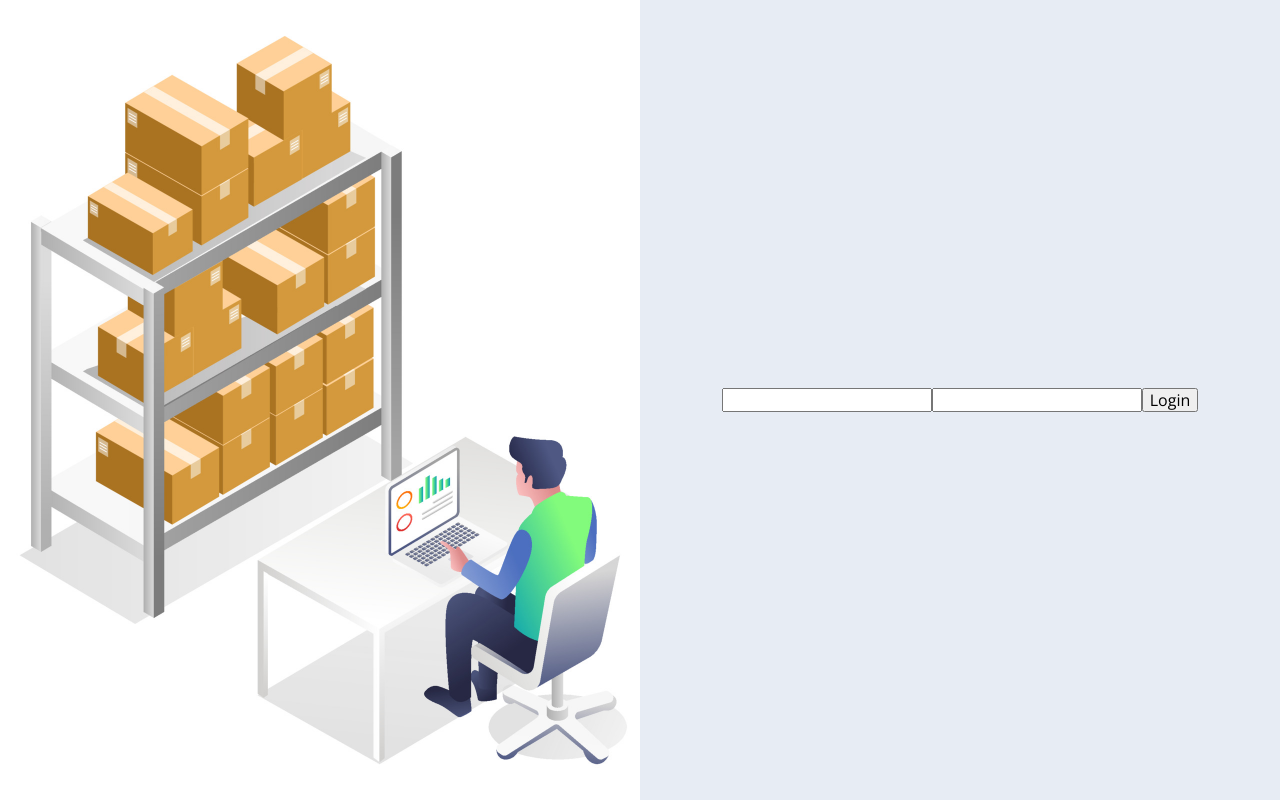
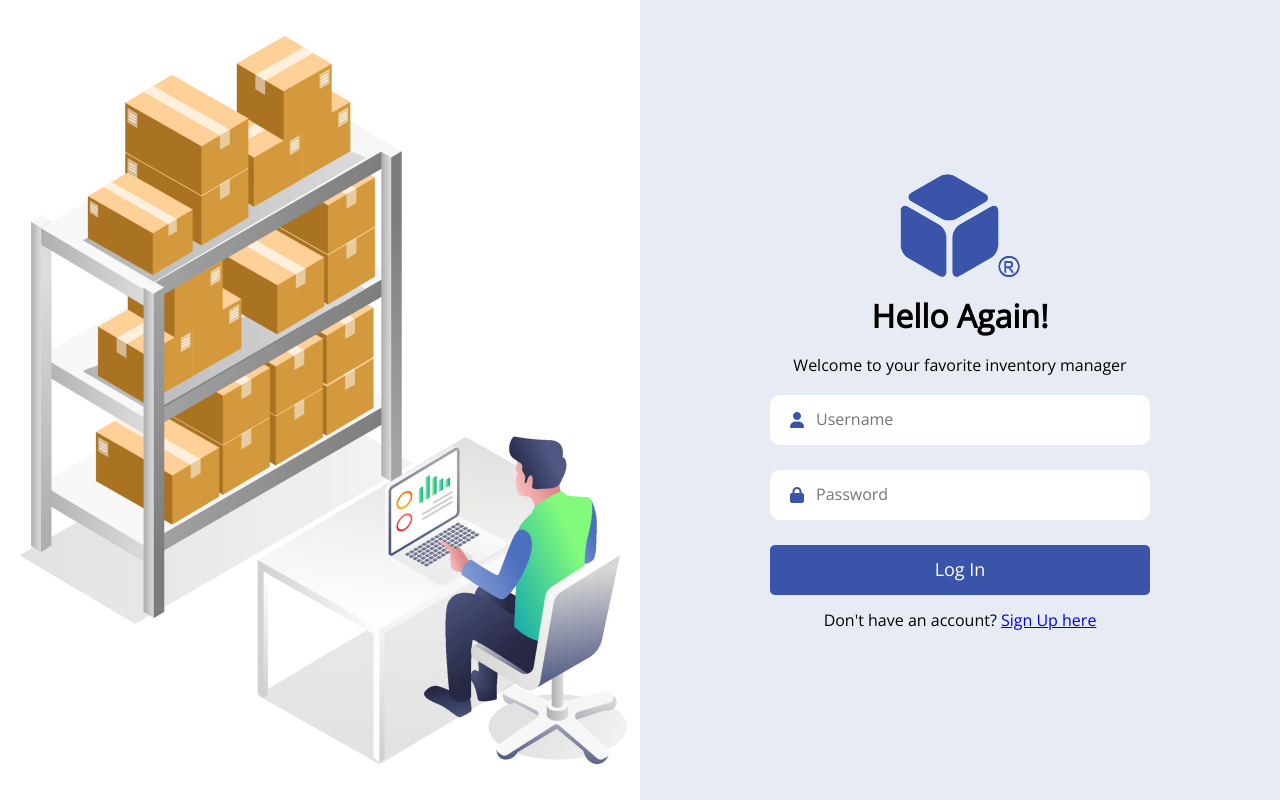
Before and after one commit to Giovanni-Romana-Cuesta/simple-inventory-app, a React (Create React App) app: page /login in a window 1280 px wide. Built offline with nearby package versions, Linux system fonts and the light colour scheme.

Commit message:
Create login for desktop

```diff
--- a/src/App.tsx
+++ b/src/App.tsx
@@ -2,7 +2,7 @@ import React from 'react';
 import { BrowserRouter, Routes, Route } from 'react-router-dom';
 import Home from './components/Home/Home';
 import Login from './components/Login/Login';
-import SignIn from './components/SignIn/SignIn';
+import SignIn from './components/SignUp/SignUp';
 
 function App() {
   return (
--- a/src/components/Login/Login.css
+++ b/src/components/Login/Login.css
@@ -0,0 +1,64 @@
+.login-container {
+  display: flex;
+  flex-direction: column;
+  align-items: center;
+  width: 100%;
+}
+
+.login-form {
+  display: flex;
+  flex-direction: column;
+  margin-top: 10px;
+}
+
+.input-container {
+  display: flex;
+  justify-content: space-between;
+  align-items: center;
+  background-color: white;
+  padding: 10px;
+  padding-left: 20px;
+  margin-bottom: 25px;
+  width: 350px;
+  border-radius: 10px;
+  height: 30px;
+}
+
+.input-container input {
+  border: none;
+  width: 100%;
+  outline: none;
+}
+
+.input-container i {
+  color: #3a54aa;
+  margin-right: 10px;
+}
+
+.text-container {
+  margin-top: 0;
+  margin-bottom: 10px;
+  display: flex;
+  flex-direction: column;
+  justify-content: center;
+  align-items: center;
+}
+
+.text-container {
+  text-align: center;
+}
+
+.text-container img {
+  width: 150px;
+  height: auto;
+  margin-bottom: -30px;
+}
+
+.login-button {
+  background-color: #3a54aa;
+  color: white;
+  border: none;
+  height: 50px;
+  border-radius: 5px;
+  font-size: large;
+}
--- a/src/components/Login/Login.tsx
+++ b/src/components/Login/Login.tsx
@@ -1,5 +1,8 @@
 import React, { useState } from 'react';
 import AuthLayout from '../../layouts/AuthLayout/AuthLayout';
+import LoginLogo from '../../assets/images/LoginLogo.png';
+import { Link } from 'react-router-dom';
+import './Login.css';
 
 export interface LoginInputs {
   user: string;
@@ -11,12 +14,27 @@ const Login = () => {
 
   return (
     <AuthLayout>
-      <div>
-        <form action=''>
-          <input type='text' />
-          <input type='password' />
-          <button>Login</button>
+      <div className='login-container'>
+        <div className='text-container'>
+          <img src={LoginLogo} alt='login_logo' />
+          <h1>Hello Again!</h1>
+          <span>Welcome to your favorite inventory manager</span>
+        </div>
+        <form className='login-form'>
+          <div className='input-container'>
+            <i className='fa-solid fa-user'></i>
+            <input type='text' placeholder='Username' />
+          </div>
+          <div className='input-container'>
+            <i className='fa-solid fa-lock'></i>
+            <input type='password' placeholder='Password' />
+          </div>
+          <button className='login-button'>Log In</button>
         </form>
+        <p>
+          <span>Don&apos;t have an account? </span>
+          <Link to='/register'>Sign Up here</Link>
+        </p>
       </div>
     </AuthLayout>
   );
--- a/src/components/SignIn/SignIn.tsx
+++ /dev/null
@@ -1,7 +0,0 @@
-import React from 'react';
-
-const SignIn = () => {
-  return <div>SignIn</div>;
-};
-
-export default SignIn;
--- /dev/null
+++ b/src/components/SignUp/SignUp.tsx
@@ -0,0 +1,12 @@
+import React from 'react';
+import AuthLayout from '../../layouts/AuthLayout/AuthLayout';
+
+const SignUp = () => {
+  return (
+    <AuthLayout>
+      <div>Sign Up</div>
+    </AuthLayout>
+  );
+};
+
+export default SignUp;
```
Also changed, not shown: src/assets/images/LoginLogo.png (added).
